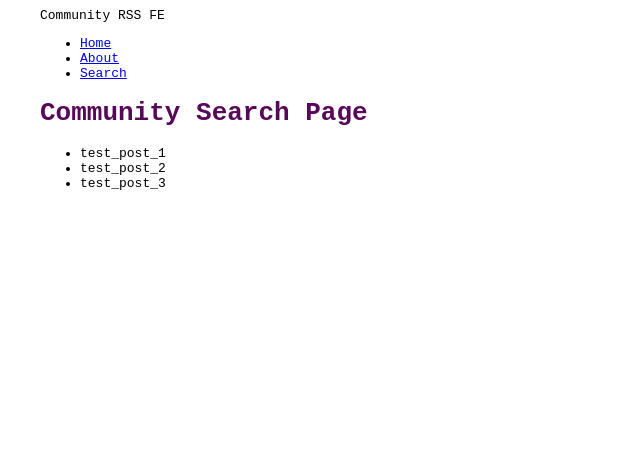
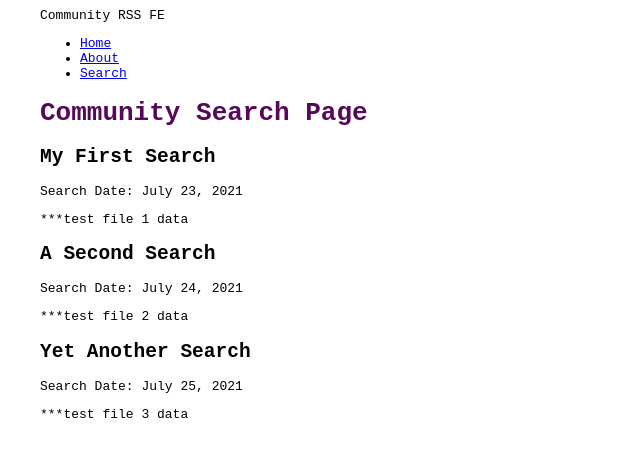
Before and after one commit to AStilmock/Community_RSS_FE_2.0, a Gatsby site: page /search in a window 1280 px wide. Shown: the whole page, without its empty margins (0-640 px from the left). Built offline with nearby package versions, Linux system fonts and the light colour scheme; Gatsby itself is replaced by a stand-in of ours.

Commit message:
updated search page to display test file text

```diff
--- a/gatsby-config.js
+++ b/gatsby-config.js
@@ -1,6 +1,7 @@
 /**
  * @type {import('gatsby').GatsbyConfig}
  */
+
 module.exports = {
   siteMetadata: {
     title: `Community RSS FE`,
@@ -16,13 +17,6 @@ module.exports = {
         path: `${__dirname}/search_files`,
       }
     },
-    "gastby-plugin-mdx",
-    // "gatsby-transformer-json",
-    // {
-    //   resolve: `gatsby-source-filesystem`,
-    //   options: {
-    //     path: `./src/data/`,
-    //   },
-    // },
+    "gatsby-plugin-mdx",
   ],
-}
+};
--- a/src/pages/search.js
+++ b/src/pages/search.js
@@ -6,24 +6,29 @@ import Seo from '/src/components/seo'
 const SearchPage = ({ data }) => {
   return (
     <Layout pageTitle="Community Search Page">
-      <ul>
       {
-        data.allFile.nodes.map(node => (
-          <li key={node.name}>
-            {node.name}
-          </li>
+        data.allMdx.nodes.map((node) => (
+          <article key={node.id}>
+            <h2>{node.frontmatter.title}</h2>
+            <p>Search Date: {node.frontmatter.date}</p>
+            <p>{node.excerpt}</p>
+          </article>
         ))
       }
-      </ul>
     </Layout>
   )
 }
 
 export const query = graphql`
   query {
-    allFile {
+    allMdx(sort: { frontmatter: { date: ASC }}) {
       nodes {
-        name
+        frontmatter {
+          date(formatString: "MMMM D, YYYY")
+          title
+        }
+        id
+        excerpt
       }
     }
   }
```
